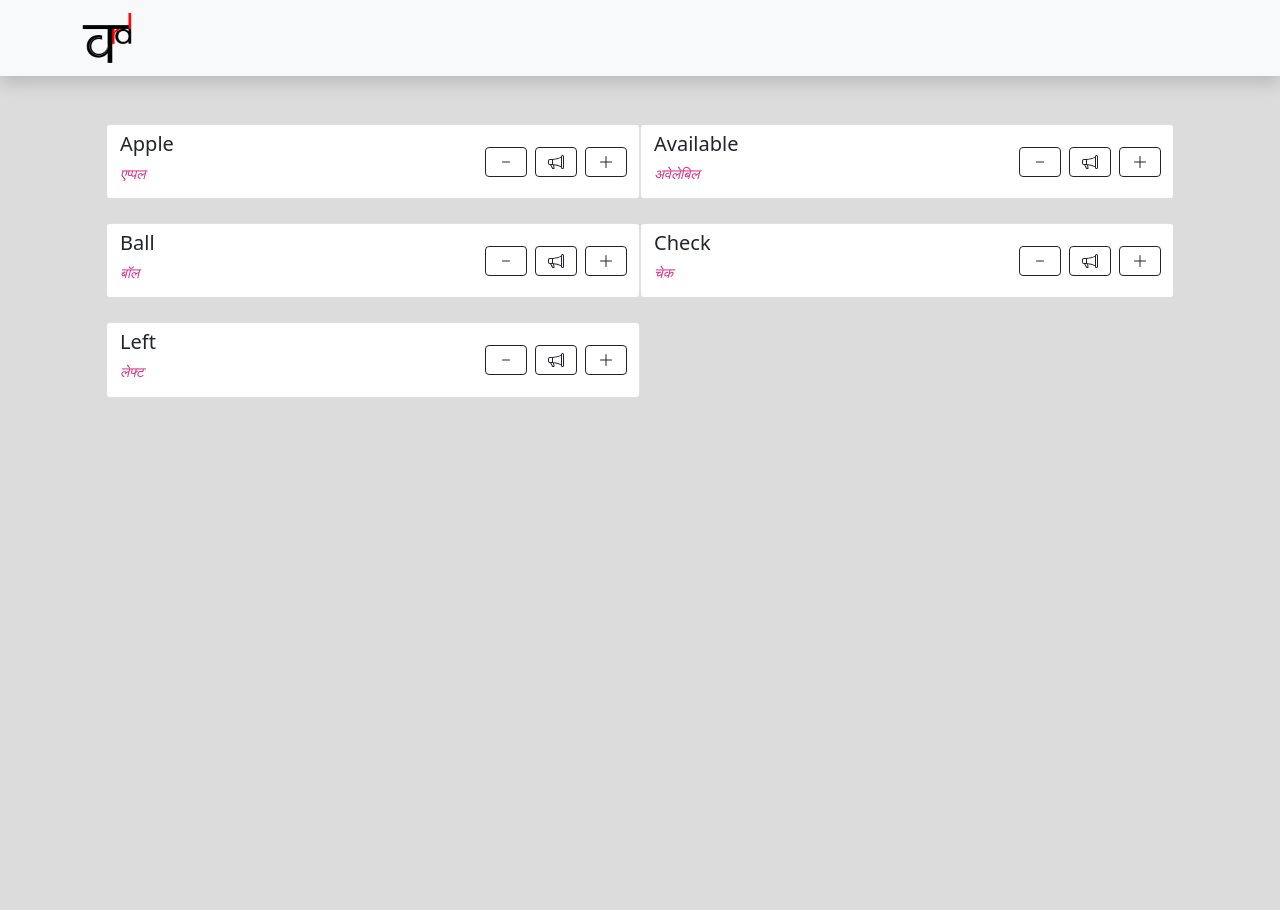
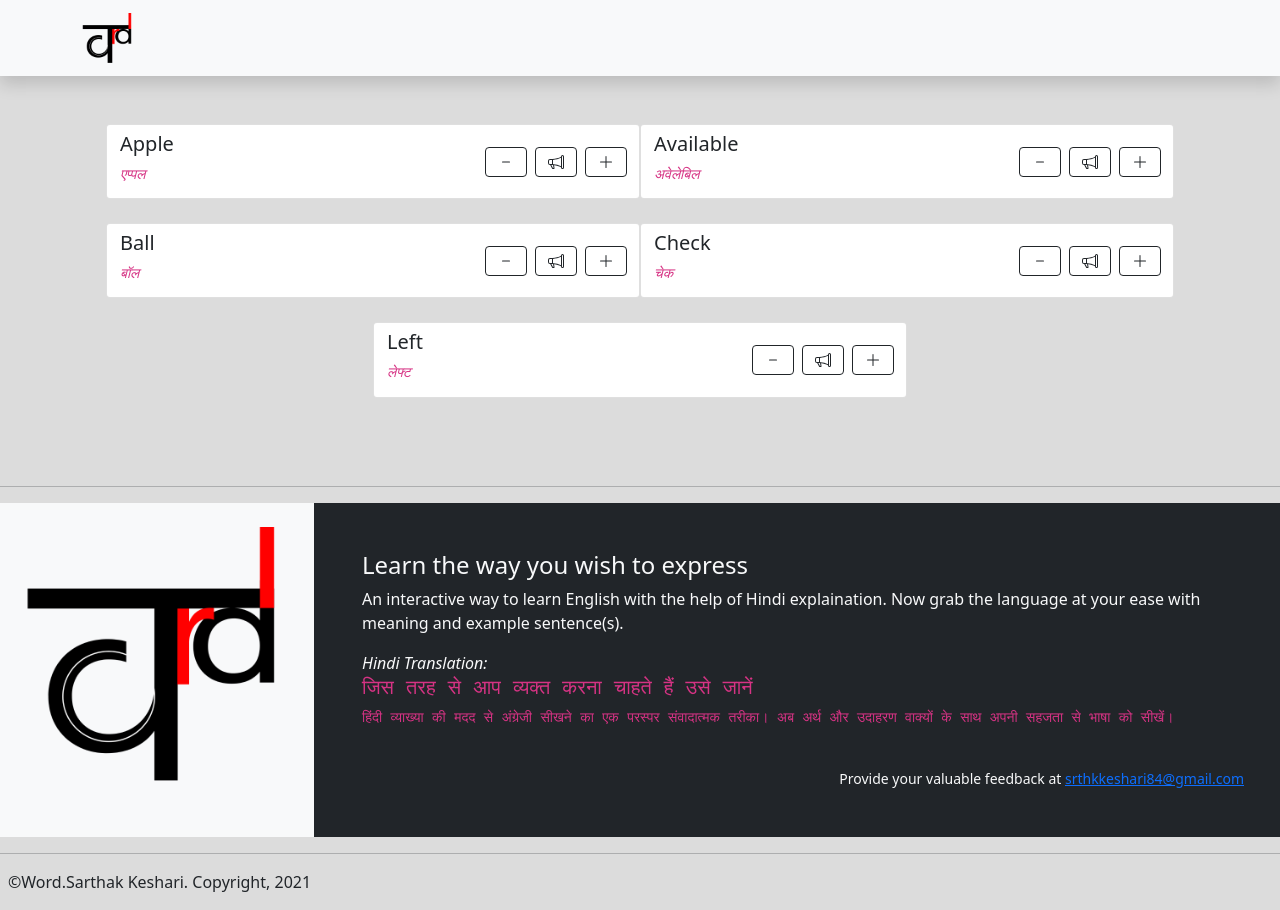
Before and after one commit to SarthakKeshari/Word-Learn-English-via-Hindi-, a plain HTML site: page index.html in a window 1280 px wide. Before the commit the page ends 800 px from the top, so only its background shows below. Drawn offline with nearby package versions, Linux system fonts and the light colour scheme.

Commit message:
Add files via upload

```diff
--- a/index.html
+++ b/index.html
@@ -12,6 +12,7 @@
     <style>
         body{
             background-color: gainsboro;
+            overflow-x: hidden;
         }
         .btn-primary:hover,.btn-primary:focus,.btn-primary:active,
         .btn-primary:active:focus:not(:disabled):not(.disabled),
@@ -32,11 +33,32 @@
     </nav>
 
     <div class="container p-5">
-        <div class="accordion row" id="word_display_area">
+        <div class="accordion row d-flex justify-content-center" id="word_display_area">
 
         </div>
     </div>
 
+    <hr>
+
+    <div class="row">
+        <div class="col-lg-3 bg-light">
+            <img src="./images/logo.png" alt="" class="img-fluid p-4">
+        </div>
+        <div class="col-lg-9 bg-dark text-light p-5 container">
+            <h4>Learn the way you wish to express</h4>
+            <p>An interactive way to learn English with the help of Hindi explaination. Now grab the language at your ease with meaning and example sentence(s).</p>
+            <em>Hindi Translation:</em><br>
+            <code>
+                <h5>जिस तरह से आप व्यक्त करना चाहते हैं उसे जानें</h5>
+                <p>हिंदी व्याख्या की मदद से अंग्रेजी सीखने का एक परस्पर संवादात्मक तरीका। अब अर्थ और उदाहरण वाक्यों के साथ अपनी सहजता से भाषा को सीखें।</p>
+            </code>
+            <br>
+            <small class="float-end">Provide your valuable feedback at <a href = "mailto: srthkkeshari84@gmail.com">srthkkeshari84@gmail.com</a></small>
+        </div>
+    </div>
+
+    <hr>
+    <p class="ms-2">&copy;Word.Sarthak Keshari. Copyright, 2021</p>
     <script>
         function bolo(word, speed)
         {
```
